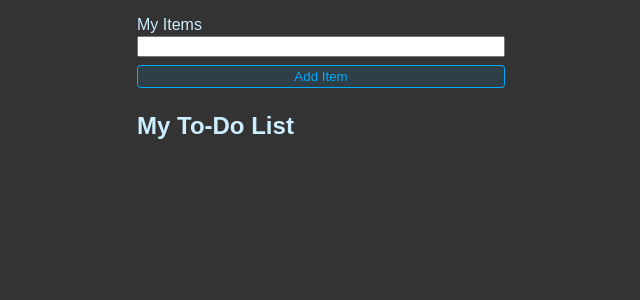
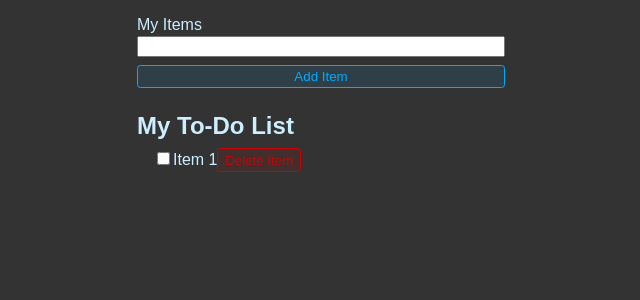
Before and after one commit to LRSORRENTI/WebDevSimplifiedReact, a React (Vite) app in the folder myReactApp/: page / in a window 1280 px wide. Shown: the top 300 px of the page, without its empty margins (319-959 px from the left). Built offline with nearby package versions, Linux system fonts and the light colour scheme.

Commit message:
finished what the site should look like, this is a declarative approach, now that we have what we want the site to look like, we add dynamic functionality, we do this with STATE

```diff
--- a/myReactApp/src/App.jsx
+++ b/myReactApp/src/App.jsx
@@ -13,6 +13,15 @@ export default function App(){
     <button className="btn">Add Item</button>
   </form>
   <h1 className="h1">My To-Do List</h1>
+  <ul className="list-items">
+    <li>
+      <label>
+        <input type="checkbox" />
+        Item 1
+      </label>
+      <button className="btn btn-danger">Delete Item</button>
+    </li>
+  </ul>
   </>
   )
 }
--- a/myReactApp/src/style.css
+++ b/myReactApp/src/style.css
@@ -68,7 +68,7 @@ body {
   margin-bottom: 0.5rem;
 }
 
-.list {
+.list-items {
   margin: 0;
   padding: 0;
   margin-left: 1rem;
```
Also changed, not shown: 1 other file (tests, documents, lock files or other folders).
